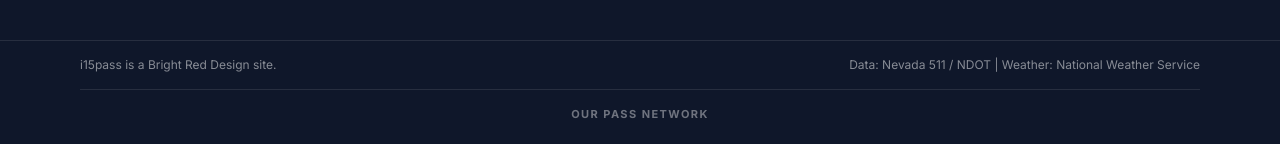
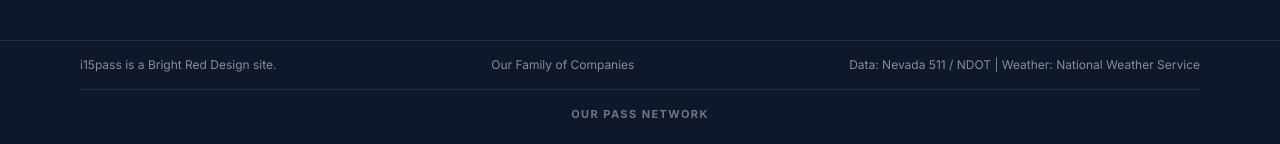
Before and after one commit to i80pass/i15pass, a Next.js app: page / in a window 1280 px wide. Shown: the part 4238-4382 px from the top of the page. Built offline with nearby package versions, Linux system fonts and the light colour scheme; no server answers.

Commit message:
Add Our Family of Companies footer link

```diff
--- a/components/Footer.js
+++ b/components/Footer.js
@@ -51,6 +51,7 @@ export default function Footer() {
       </div>
       <div className="border-t border-white/10 px-container-padding-mobile md:px-container-padding-desktop py-4 text-xs text-white/50 flex flex-wrap gap-3 justify-between">
         <span>{SITE.name} is a {SITE.parentName} site.</span>
+        <a href="https://brightreddesign.com/family" target="_blank" rel="noopener noreferrer" className="hover:text-white transition-colors">Our Family of Companies</a>
         <span>{SITE.dataCreditShort} | Weather: National Weather Service</span>
       </div>
       <div className="px-container-padding-mobile md:px-container-padding-desktop pb-6">
```
